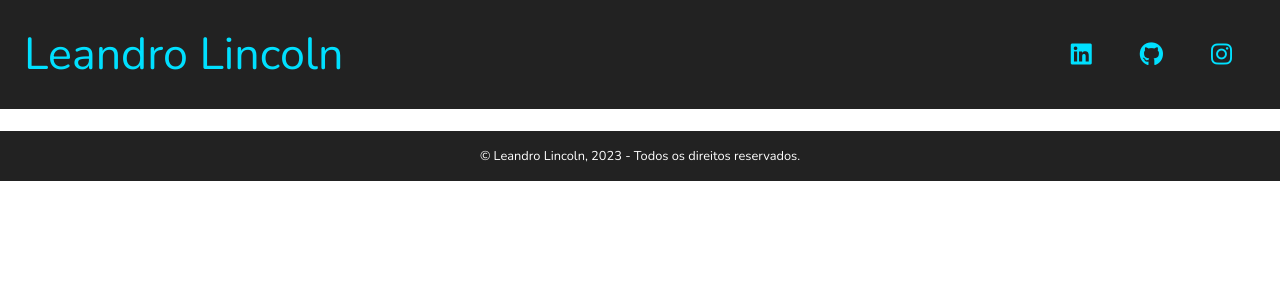
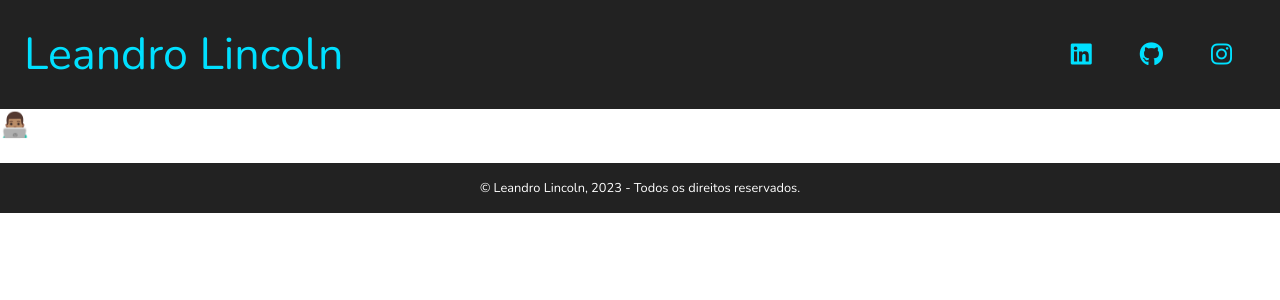
Before and after one commit to leandrolinkolnr/Portofolio_react, a React (Create React App) app: page / in a window 1280 px wide. Shown: the top 300 px of the page. Built offline with nearby package versions, Linux system fonts and the light colour scheme.

Commit message:
Componente Description

```diff
--- a/src/App.js
+++ b/src/App.js
@@ -1,5 +1,6 @@
 import { Header } from "./components/Header";
 import { Footer } from "./components/Footer";
+import { Description } from "./components/Description";
 import './styles/index.css'
 
 function App() {
@@ -8,7 +9,9 @@ function App() {
       <Header />
 
       <main>
-        Main
+         <section className="main-content">
+         <Description />
+         </section>
       </main>
 
       <Footer />
--- /dev/null
+++ b/src/components/Description/index.js
@@ -0,0 +1,9 @@
+
+export function Description() {
+    return(
+        <article className="text">
+            <h2>👨🏽‍💻 Sobre mim</h2>
+            <p>Olá, me chamo Leandro Lincoln, 27 anos, tal, tal e tal</p>
+        </article>
+    )
+}
```
Also changed, not shown: src/components/Description/description.css (added), src/styles/reset.css (line endings or trailing spaces).
